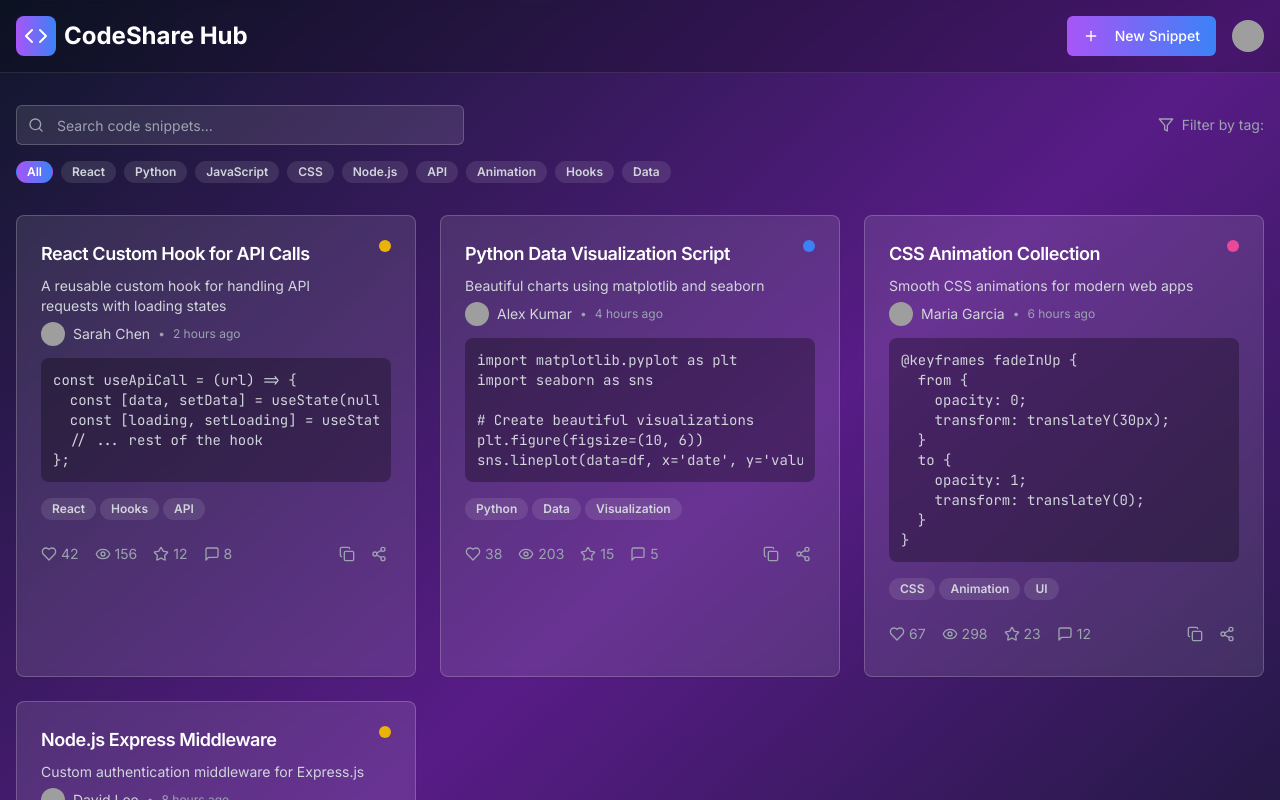
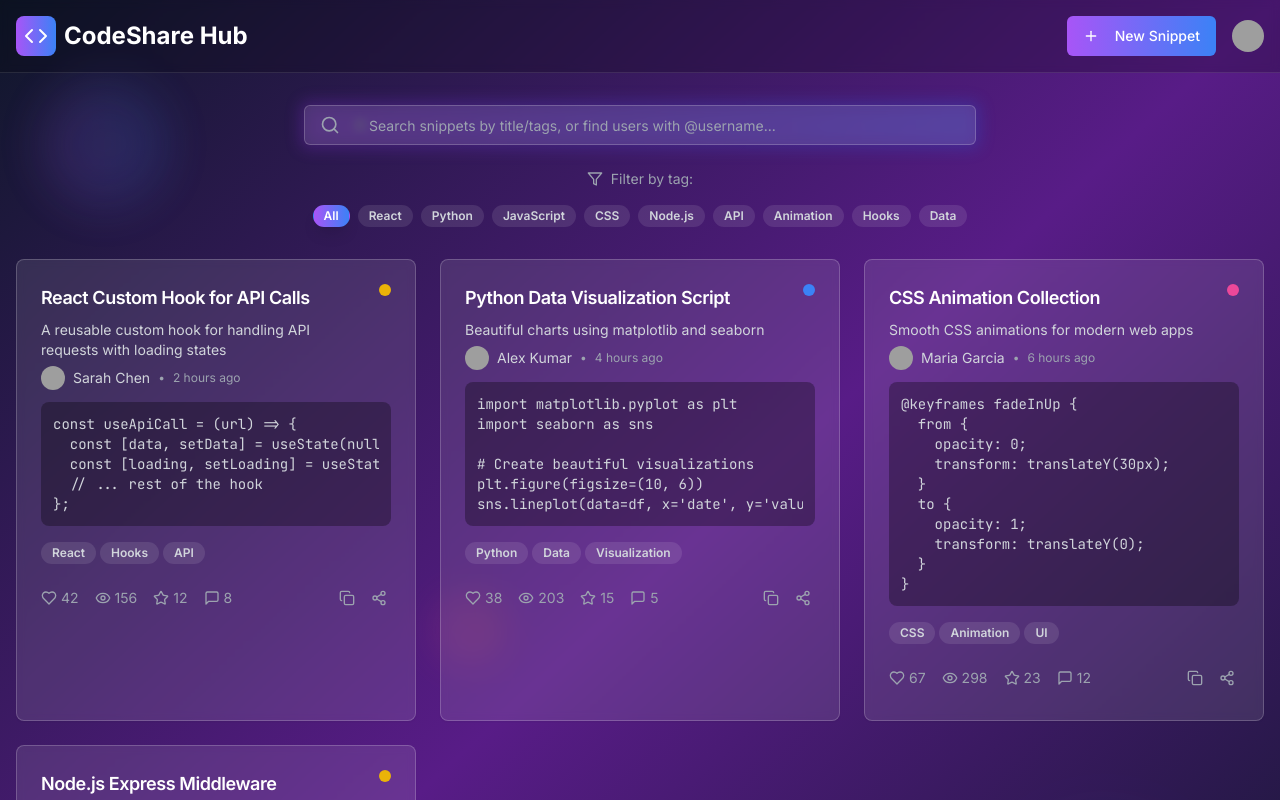
Before and after one commit to jishnugithub/code-hub-verse, a React (Vite) app: page /dashboard in a window 1280 px wide. Shown: the top 800 px of the page. Built offline with nearby package versions, Linux system fonts and the light colour scheme; grey boxes are pictures that could not be loaded.

Commit message:
Add advanced search and 3D animations
Implement a unified search bar for snippets and users, and add 3D animations to the dashboard, inspired by dora.run. Ensure responsiveness and high-fidelity mockups.

```diff
--- a/src/pages/Dashboard.tsx
+++ b/src/pages/Dashboard.tsx
@@ -1,16 +1,20 @@
-import { useState } from "react";
+import { useState, useEffect, useRef } from "react";
 import { Button } from "@/components/ui/button";
 import { Input } from "@/components/ui/input";
 import { Card, CardContent, CardDescription, CardHeader, CardTitle } from "@/components/ui/card";
 import { Badge } from "@/components/ui/badge";
 import { Avatar, AvatarFallback, AvatarImage } from "@/components/ui/avatar";
-import { Code, Plus, Search, Filter, Eye, Copy, Share2, Heart, MessageSquare, Star, User } from "lucide-react";
+import { Code, Plus, Search, Filter, Eye, Copy, Share2, Heart, MessageSquare, Star, User, Users, AtSign } from "lucide-react";
 import { useNavigate } from "react-router-dom";
 
 const Dashboard = () => {
   const navigate = useNavigate();
   const [searchTerm, setSearchTerm] = useState("");
   const [selectedTag, setSelectedTag] = useState("");
+  const [isUserSearch, setIsUserSearch] = useState(false);
+  const [searchResults, setSearchResults] = useState<any[]>([]);
+  const [isSearching, setIsSearching] = useState(false);
+  const cardRefs = useRef<(HTMLDivElement | null)[]>([]);
 
   const mockSnippets = [
     {
@@ -99,13 +103,88 @@ sns.lineplot(data=df, x='date', y='value')`
     }
   ];
 
+  const mockUsers = [
+    { id: 1, username: "sarah_chen", name: "Sarah Chen", avatar: "/placeholder.svg", followers: 245, following: 123 },
+    { id: 2, username: "alex_kumar", name: "Alex Kumar", avatar: "/placeholder.svg", followers: 189, following: 98 },
+    { id: 3, username: "maria_garcia", name: "Maria Garcia", avatar: "/placeholder.svg", followers: 312, following: 156 },
+    { id: 4, username: "david_lee", name: "David Lee", avatar: "/placeholder.svg", followers: 167, following: 89 },
+  ];
+
   const popularTags = ["React", "Python", "JavaScript", "CSS", "Node.js", "API", "Animation", "Hooks", "Data"];
 
-  const filteredSnippets = mockSnippets.filter(snippet => {
-    const matchesSearch = snippet.title.toLowerCase().includes(searchTerm.toLowerCase()) ||
-                         snippet.description.toLowerCase().includes(searchTerm.toLowerCase());
+  // Search functionality
+  useEffect(() => {
+    const delayedSearch = setTimeout(() => {
+      if (searchTerm.trim()) {
+        setIsSearching(true);
+
+        if (searchTerm.startsWith('@')) {
+          // User search
+          setIsUserSearch(true);
+          const username = searchTerm.slice(1).toLowerCase();
+          const userResults = mockUsers.filter(user =>
+            user.username.toLowerCase().includes(username) ||
+            user.name.toLowerCase().includes(username)
+          );
+          setSearchResults(userResults);
+        } else {
+          // Snippet search
+          setIsUserSearch(false);
+          const snippetResults = mockSnippets.filter(snippet => {
+            const matchesTitle = snippet.title.toLowerCase().includes(searchTerm.toLowerCase());
+            const matchesDescription = snippet.description.toLowerCase().includes(searchTerm.toLowerCase());
+            const matchesTags = snippet.tags.some(tag =>
+              tag.toLowerCase().includes(searchTerm.toLowerCase())
+            );
+            return matchesTitle || matchesDescription || matchesTags;
+          });
+          setSearchResults(snippetResults);
+        }
+
+        setTimeout(() => setIsSearching(false), 300);
+      } else {
+        setSearchResults([]);
+        setIsUserSearch(false);
+        setIsSearching(false);
+      }
+    }, 300);
+
+    return () => clearTimeout(delayedSearch);
+  }, [searchTerm]);
+
+  // 3D scroll animations
+  useEffect(() => {
+    const observer = new IntersectionObserver(
+      (entries) => {
+        entries.forEach((entry, index) => {
+          if (entry.isIntersecting) {
+            const card = entry.target as HTMLElement;
+            card.style.opacity = '1';
+            card.style.transform = 'translateY(0) rotateX(0) rotateY(0)';
+            card.style.transitionDelay = `${index * 100}ms`;
+          }
+        });
+      },
+      { threshold: 0.1, rootMargin: '0px 0px -50px 0px' }
+    );
+
+    cardRefs.current.forEach((card) => {
+      if (card) {
+        card.style.opacity = '0';
+        card.style.transform = 'translateY(50px) rotateX(10deg) rotateY(-5deg)';
+        card.style.transition = 'all 0.8s cubic-bezier(0.4, 0, 0.2, 1)';
+        observer.observe(card);
+      }
+    });
+
+    return () => observer.disconnect();
+  }, [searchResults, searchTerm]);
+
+  const filteredSnippets = searchTerm && searchResults.length > 0 && !isUserSearch
+    ? searchResults
+    : mockSnippets.filter(snippet => {
         const matchesTag = !selectedTag || snippet.tags.includes(selectedTag);
-    return matchesSearch && matchesTag;
+        return matchesTag;
       });
 
   const getLanguageColor = (language: string) => {
@@ -121,26 +200,33 @@ sns.lineplot(data=df, x='date', y='value')`
   };
 
   return (
-    <div className="min-h-screen bg-gradient-to-br from-slate-900 via-purple-900 to-slate-900">
+    <div className="min-h-screen bg-gradient-to-br from-slate-900 via-purple-900 to-slate-900 relative overflow-hidden">
+      {/* 3D Background Elements */}
+      <div className="absolute inset-0 pointer-events-none">
+        <div className="absolute top-20 left-10 w-32 h-32 bg-gradient-to-r from-purple-500/20 to-blue-500/20 rounded-full blur-xl animate-pulse"></div>
+        <div className="absolute bottom-40 right-20 w-48 h-48 bg-gradient-to-r from-blue-500/10 to-purple-500/10 rounded-full blur-2xl animate-pulse" style={{ animationDelay: '2s' }}></div>
+        <div className="absolute top-1/2 left-1/3 w-20 h-20 bg-gradient-to-r from-pink-500/15 to-orange-500/15 rounded-full blur-lg animate-pulse" style={{ animationDelay: '1s' }}></div>
+      </div>
+
       {/* Header */}
-      <header className="border-b border-white/10 bg-black/20 backdrop-blur-sm">
+      <header className="border-b border-white/10 bg-black/20 backdrop-blur-sm relative z-10">
         <div className="container mx-auto px-4">
           <div className="flex items-center justify-between py-4">
-            <div className="flex items-center space-x-2">
-              <div className="bg-gradient-to-r from-purple-500 to-blue-500 p-2 rounded-lg">
+            <div className="flex items-center space-x-2 group">
+              <div className="bg-gradient-to-r from-purple-500 to-blue-500 p-2 rounded-lg transform transition-all duration-300 group-hover:rotate-12 group-hover:scale-110">
                 <Code className="h-6 w-6 text-white" />
               </div>
               <span className="text-2xl font-bold text-white">CodeShare Hub</span>
             </div>
             <div className="flex items-center space-x-4">
               <Button
-                className="bg-gradient-to-r from-purple-500 to-blue-500 hover:from-purple-600 hover:to-blue-600"
+                className="bg-gradient-to-r from-purple-500 to-blue-500 hover:from-purple-600 hover:to-blue-600 transform transition-all duration-200 hover:scale-105 hover:shadow-lg hover:shadow-purple-500/25"
                 onClick={() => navigate('/editor')}
               >
                 <Plus className="mr-2 h-4 w-4" />
                 New Snippet
               </Button>
-              <Avatar className="h-8 w-8 cursor-pointer" onClick={() => navigate('/profile')}>
+              <Avatar className="h-8 w-8 cursor-pointer transform transition-all duration-200 hover:scale-110 hover:shadow-lg" onClick={() => navigate('/profile')}>
                 <AvatarImage src="/placeholder.svg" />
                 <AvatarFallback className="bg-purple-500 text-white">
                   <User className="h-4 w-4" />
@@ -151,31 +237,63 @@ sns.lineplot(data=df, x='date', y='value')`
         </div>
       </header>
 
-      <div className="container mx-auto px-4 py-8">
-        {/* Search and Filter Section */}
-        <div className="mb-8 space-y-4">
-          <div className="flex flex-col gap-4 md:flex-row md:items-center md:justify-between">
-            <div className="relative flex-1 max-w-md">
-              <Search className="absolute left-3 top-1/2 h-4 w-4 -translate-y-1/2 text-gray-400" />
+      <div className="container mx-auto px-4 py-8 relative z-10">
+        {/* Enhanced Search Section */}
+        <div className="mb-8 space-y-6">
+          <div className="relative max-w-2xl mx-auto">
+            <div className="relative group">
+              <div className="absolute -inset-1 bg-gradient-to-r from-purple-600 to-blue-600 rounded-lg blur opacity-25 group-hover:opacity-75 transition duration-300"></div>
+              <div className="relative">
+                <Search className="absolute left-4 top-1/2 h-5 w-5 -translate-y-1/2 text-gray-400 z-10" />
+                <AtSign className={`absolute left-12 top-1/2 h-4 w-4 -translate-y-1/2 transition-all duration-200 ${
+                  searchTerm.startsWith('@') ? 'text-blue-400 scale-110' : 'text-gray-600 scale-75'
+                }`} />
                 <Input
-                placeholder="Search code snippets..."
+                  placeholder="Search snippets by title/tags, or find users with @username..."
                   value={searchTerm}
                   onChange={(e) => setSearchTerm(e.target.value)}
-                className="bg-white/10 border-white/20 text-white placeholder:text-gray-400 pl-10"
+                  className="bg-white/10 border-white/20 text-white placeholder:text-gray-400 pl-16 pr-4 py-4 text-lg backdrop-blur-sm focus:bg-white/15 transition-all duration-300 focus:border-purple-400"
                 />
+                {isSearching && (
+                  <div className="absolute right-4 top-1/2 -translate-y-1/2">
+                    <div className="w-5 h-5 border-2 border-purple-400 border-t-transparent rounded-full animate-spin"></div>
                   </div>
+                )}
+              </div>
+            </div>
+
+            {/* Search Results Indicator */}
+            {searchTerm && (
+              <div className="mt-4 flex items-center justify-center space-x-2 text-sm text-gray-400">
+                {isUserSearch ? (
+                  <>
+                    <Users className="h-4 w-4" />
+                    <span>Searching for users matching "{searchTerm.slice(1)}"</span>
+                  </>
+                ) : (
+                  <>
+                    <Code className="h-4 w-4" />
+                    <span>Searching for snippets matching "{searchTerm}"</span>
+                  </>
+                )}
+              </div>
+            )}
+          </div>
+
+          {/* Tag Filter (only show for snippet search) */}
+          {!isUserSearch && (
+            <div className="flex flex-col gap-4 items-center">
               <div className="flex items-center space-x-2">
                 <Filter className="h-4 w-4 text-gray-400" />
                 <span className="text-sm text-gray-400">Filter by tag:</span>
               </div>
-          </div>
 
-          <div className="flex flex-wrap gap-2">
+              <div className="flex flex-wrap gap-2 justify-center">
                 <Badge
                   variant={selectedTag === "" ? "default" : "secondary"}
-              className={`cursor-pointer transition-colors ${
+                  className={`cursor-pointer transition-all duration-300 transform hover:scale-105 ${
                     selectedTag === ""
-                  ? "bg-gradient-to-r from-purple-500 to-blue-500 text-white"
+                      ? "bg-gradient-to-r from-purple-500 to-blue-500 text-white shadow-lg"
                       : "bg-white/10 text-gray-300 hover:bg-white/20"
                   }`}
                   onClick={() => setSelectedTag("")}
@@ -186,9 +304,9 @@ sns.lineplot(data=df, x='date', y='value')`
                   <Badge
                     key={tag}
                     variant={selectedTag === tag ? "default" : "secondary"}
-                className={`cursor-pointer transition-colors ${
+                    className={`cursor-pointer transition-all duration-300 transform hover:scale-105 ${
                       selectedTag === tag
-                    ? "bg-gradient-to-r from-purple-500 to-blue-500 text-white"
+                        ? "bg-gradient-to-r from-purple-500 to-blue-500 text-white shadow-lg"
                         : "bg-white/10 text-gray-300 hover:bg-white/20"
                     }`}
                     onClick={() => setSelectedTag(tag)}
@@ -198,22 +316,69 @@ sns.lineplot(data=df, x='date', y='value')`
                 ))}
               </div>
             </div>
+          )}
+        </div>
 
-        {/* Code Snippets Grid */}
+        {/* Results Section */}
+        {isUserSearch && searchResults.length > 0 ? (
+          /* User Search Results */
+          <div className="grid gap-6 md:grid-cols-2 lg:grid-cols-3 xl:grid-cols-4">
+            {searchResults.map((user, index) => (
+              <Card
+                key={user.id}
+                ref={(el) => cardRefs.current[index] = el}
+                className="bg-white/10 border-white/20 backdrop-blur-sm hover:bg-white/15 transition-all duration-300 cursor-pointer transform hover:scale-105 hover:shadow-xl hover:shadow-purple-500/25 group"
+                style={{ perspective: '1000px' }}
+              >
+                <CardContent className="p-6 text-center">
+                  <Avatar className="h-16 w-16 mx-auto mb-4 transform transition-all duration-300 group-hover:scale-110">
+                    <AvatarImage src={user.avatar} />
+                    <AvatarFallback className="bg-purple-500 text-white text-lg">
+                      {user.name.charAt(0)}
+                    </AvatarFallback>
+                  </Avatar>
+                  <h3 className="text-white font-semibold text-lg mb-1">{user.name}</h3>
+                  <p className="text-gray-400 text-sm mb-3">@{user.username}</p>
+                  <div className="flex justify-center space-x-4 text-sm text-gray-400">
+                    <span>{user.followers} followers</span>
+                    <span>{user.following} following</span>
+                  </div>
+                </CardContent>
+              </Card>
+            ))}
+          </div>
+        ) : (
+          /* Code Snippets Grid */
           <div className="grid gap-6 md:grid-cols-2 lg:grid-cols-3">
-          {filteredSnippets.map((snippet) => (
-            <Card key={snippet.id} className="bg-white/10 border-white/20 backdrop-blur-sm hover:bg-white/15 transition-all duration-200 cursor-pointer">
+            {filteredSnippets.map((snippet, index) => (
+              <Card
+                key={snippet.id}
+                ref={(el) => cardRefs.current[index] = el}
+                className="bg-white/10 border-white/20 backdrop-blur-sm hover:bg-white/15 transition-all duration-300 cursor-pointer group"
+                style={{
+                  perspective: '1000px',
+                  transformStyle: 'preserve-3d'
+                }}
+                onMouseEnter={(e) => {
+                  const card = e.currentTarget;
+                  card.style.transform = 'rotateY(5deg) rotateX(5deg) translateZ(20px)';
+                }}
+                onMouseLeave={(e) => {
+                  const card = e.currentTarget;
+                  card.style.transform = 'rotateY(0deg) rotateX(0deg) translateZ(0px)';
+                }}
+              >
                 <CardHeader className="pb-3">
                   <div className="flex items-start justify-between">
                     <div className="flex-1">
-                    <CardTitle className="text-white text-lg mb-2 line-clamp-2">
+                      <CardTitle className="text-white text-lg mb-2 line-clamp-2 group-hover:text-purple-300 transition-colors">
                         {snippet.title}
                       </CardTitle>
                       <CardDescription className="text-gray-300 text-sm line-clamp-2">
                         {snippet.description}
                       </CardDescription>
                     </div>
-                  <div className={`w-3 h-3 rounded-full ${getLanguageColor(snippet.language)} ml-2 flex-shrink-0`} />
+                    <div className={`w-3 h-3 rounded-full ${getLanguageColor(snippet.language)} ml-2 flex-shrink-0 transform transition-all duration-300 group-hover:scale-125`} />
                   </div>
 
                   <div className="flex items-center space-x-2 mt-3">
@@ -230,7 +395,7 @@ sns.lineplot(data=df, x='date', y='value')`
                 </CardHeader>
 
                 <CardContent className="pt-0">
-                <div className="bg-black/30 rounded-lg p-3 mb-4">
+                  <div className="bg-black/30 rounded-lg p-3 mb-4 transform transition-all duration-300 group-hover:bg-black/40">
                     <pre className="text-sm text-gray-300 overflow-hidden">
                       <code>{snippet.code}</code>
                     </pre>
@@ -238,7 +403,7 @@ sns.lineplot(data=df, x='date', y='value')`
 
                   <div className="flex flex-wrap gap-1 mb-4">
                     {snippet.tags.map((tag) => (
-                    <Badge key={tag} variant="secondary" className="bg-white/10 text-gray-300 text-xs">
+                      <Badge key={tag} variant="secondary" className="bg-white/10 text-gray-300 text-xs transform transition-all duration-200 hover:scale-105">
                         {tag}
                       </Badge>
                     ))}
@@ -246,29 +411,29 @@ sns.lineplot(data=df, x='date', y='value')`
 
                   <div className="flex items-center justify-between">
                     <div className="flex items-center space-x-4 text-sm text-gray-400">
-                    <div className="flex items-center space-x-1">
+                      <div className="flex items-center space-x-1 transform transition-all duration-200 hover:scale-105 hover:text-red-400">
                         <Heart className="h-4 w-4" />
                         <span>{snippet.likes}</span>
                       </div>
-                    <div className="flex items-center space-x-1">
+                      <div className="flex items-center space-x-1 transform transition-all duration-200 hover:scale-105 hover:text-blue-400">
                         <Eye className="h-4 w-4" />
                         <span>{snippet.views}</span>
                       </div>
-                    <div className="flex items-center space-x-1">
+                      <div className="flex items-center space-x-1 transform transition-all duration-200 hover:scale-105 hover:text-yellow-400">
                         <Star className="h-4 w-4" />
                         <span>{snippet.forks}</span>
                       </div>
-                    <div className="flex items-center space-x-1">
+                      <div className="flex items-center space-x-1 transform transition-all duration-200 hover:scale-105 hover:text-green-400">
                         <MessageSquare className="h-4 w-4" />
                         <span>{snippet.comments}</span>
                       </div>
                     </div>
 
                     <div className="flex space-x-2">
-                    <Button size="sm" variant="ghost" className="text-gray-400 hover:text-white p-1">
+                      <Button size="sm" variant="ghost" className="text-gray-400 hover:text-white p-1 transform transition-all duration-200 hover:scale-110 active:scale-95">
                         <Copy className="h-4 w-4" />
                       </Button>
-                    <Button size="sm" variant="ghost" className="text-gray-400 hover:text-white p-1">
+                      <Button size="sm" variant="ghost" className="text-gray-400 hover:text-white p-1 transform transition-all duration-200 hover:scale-110 active:scale-95">
                         <Share2 className="h-4 w-4" />
                       </Button>
                     </div>
@@ -277,11 +442,21 @@ sns.lineplot(data=df, x='date', y='value')`
               </Card>
             ))}
           </div>
+        )}
 
-        {filteredSnippets.length === 0 && (
+        {/* No Results State */}
+        {((isUserSearch && searchResults.length === 0 && searchTerm) ||
+          (!isUserSearch && filteredSnippets.length === 0)) && (
           <div className="text-center py-12">
-            <div className="text-gray-400 text-lg mb-2">No snippets found</div>
-            <div className="text-gray-500 text-sm">Try adjusting your search or filter criteria</div>
+            <div className="text-gray-400 text-lg mb-2">
+              {isUserSearch ? "No users found" : "No snippets found"}
+            </div>
+            <div className="text-gray-500 text-sm">
+              {isUserSearch
+                ? "Try searching for a different username"
+                : "Try adjusting your search or filter criteria"
+              }
+            </div>
           </div>
         )}
       </div>
```
Lines whose indentation alone changed are shown as unchanged.
